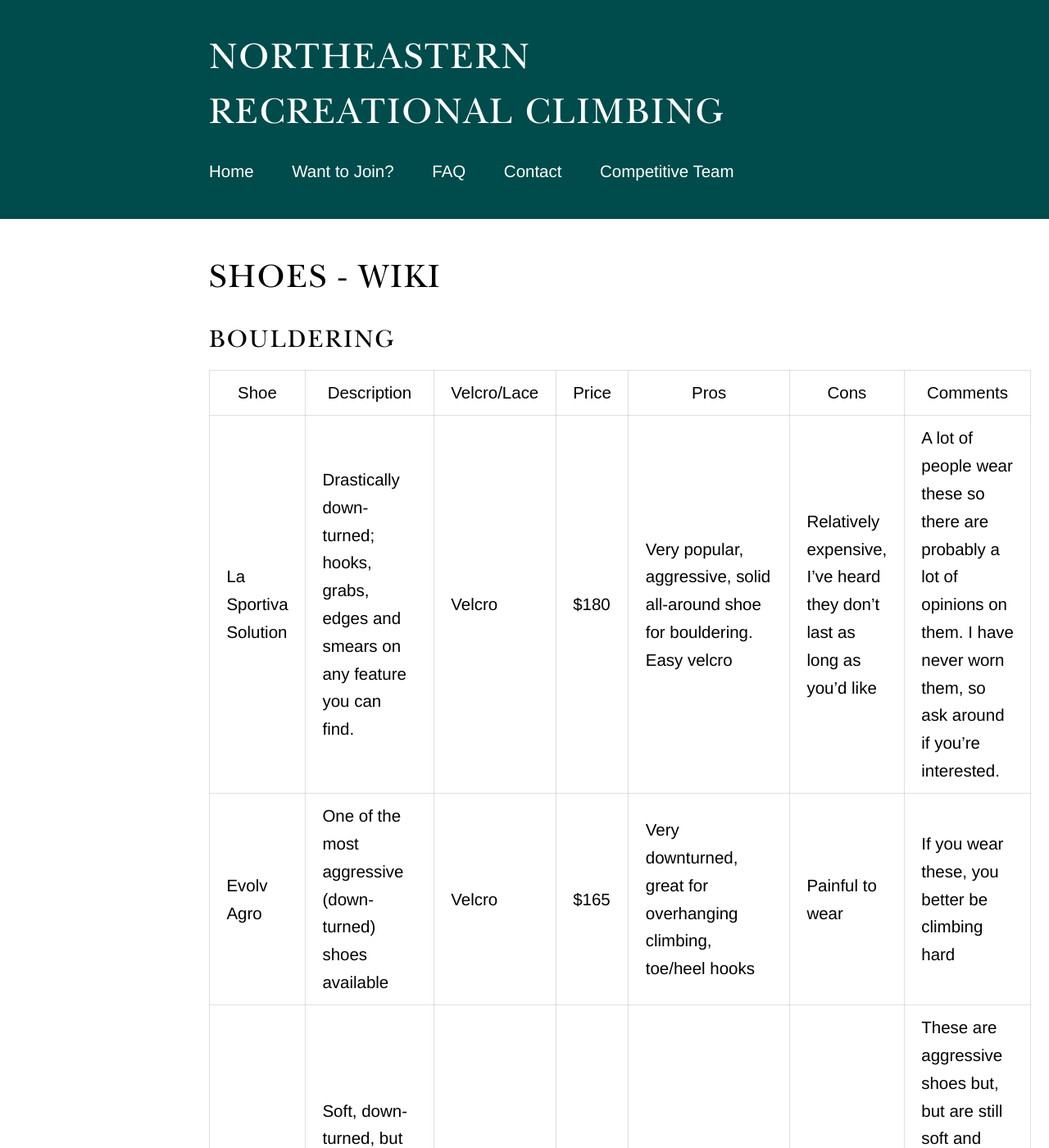
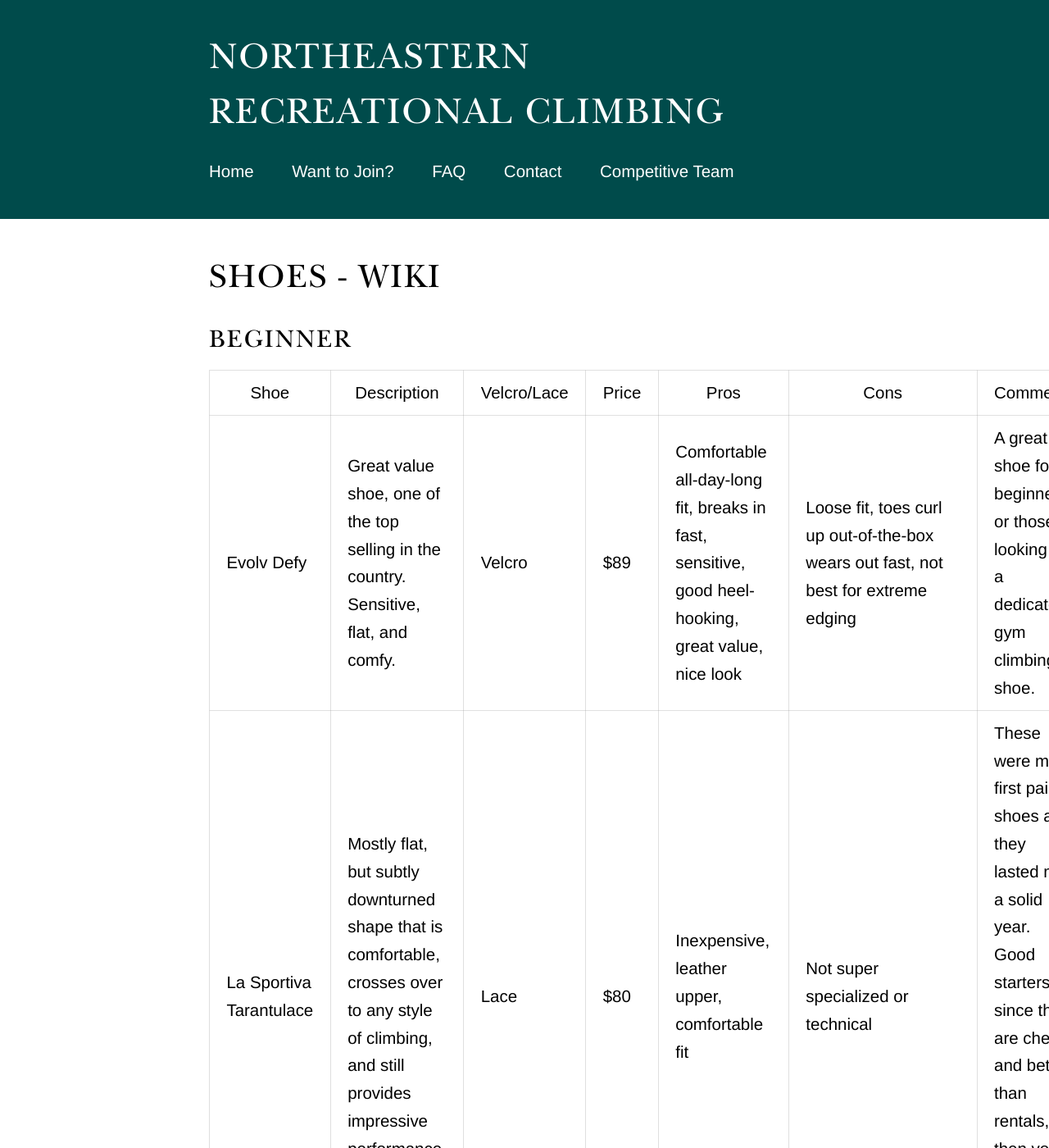
Before and after one commit to NortheasternClimbing/northeasternclimbing.github.io, a Jekyll site: the page built from nrc/wiki/shoes.md, in a window 1280 px wide and 1400 px high. Shown: the whole window at 82% size. Built offline with Jekyll 4.4.1, drawn with Linux system fonts in a browser that asks for light colours; some of the changed text lies outside the part shown.

Commit message:
Rearranged Beginner to top

```diff
--- a/nrc/wiki/shoes.md
+++ b/nrc/wiki/shoes.md
@@ -2,6 +2,15 @@
 title: Shoes - Wiki
 layout: nrc
 ---
+
+## Beginner
+
+Shoe | Description | Velcro/Lace | Price | Pros | Cons | Comments
+-----|-------------|-------------|-------|------|------|---------
+Evolv Defy | Great value shoe, one of the top selling in the country. Sensitive, flat, and comfy. | Velcro | $89 | Comfortable all-day-long fit, breaks in fast, sensitive, good heel-hooking, great value, nice look | Loose fit, toes curl up out-of-the-box wears out fast, not best for extreme edging | A great shoe for beginners or those looking for a dedicated gym climbing shoe.
+La Sportiva Tarantulace | Mostly flat, but subtly downturned shape that is comfortable, crosses over to any style of climbing, and still provides impressive performance. | Lace | $80 | Inexpensive, leather upper, comfortable fit | Not super specialized or technical | These were my first pair of shoes and they lasted me a solid year. Good starters since they are cheap and better than rentals, then you will probably want to move on.
+La Sportiva Finale | Comfortable indoor and outdoor shoe, decent all around | Lace | $99 | Comfortable, sticky rubber, excellent introductory shoe. Can wear them for hours. | Not super durable, and low precision. I've also found that the orange version stains my heels orange. | These are a lot of people's first shoes, and for good reason. They're pretty great cheap all-around shoes but are certainly geared more towards beginners.
+La Sportiva Nago | An all around lace-up shoe designed for comfort and performance.  | Lace | $99 | Slightly more expensive, better version of the Tarantulace for gym/all-around climbing, focus on vertical/slab | Turn feet red, not specialized/technical | Another great beginner pair as they last a while, especially for the price.
 
 ## Bouldering
 
```
Also changed, not shown: other parts of nrc/wiki/shoes.md (+0 -9 lines).
